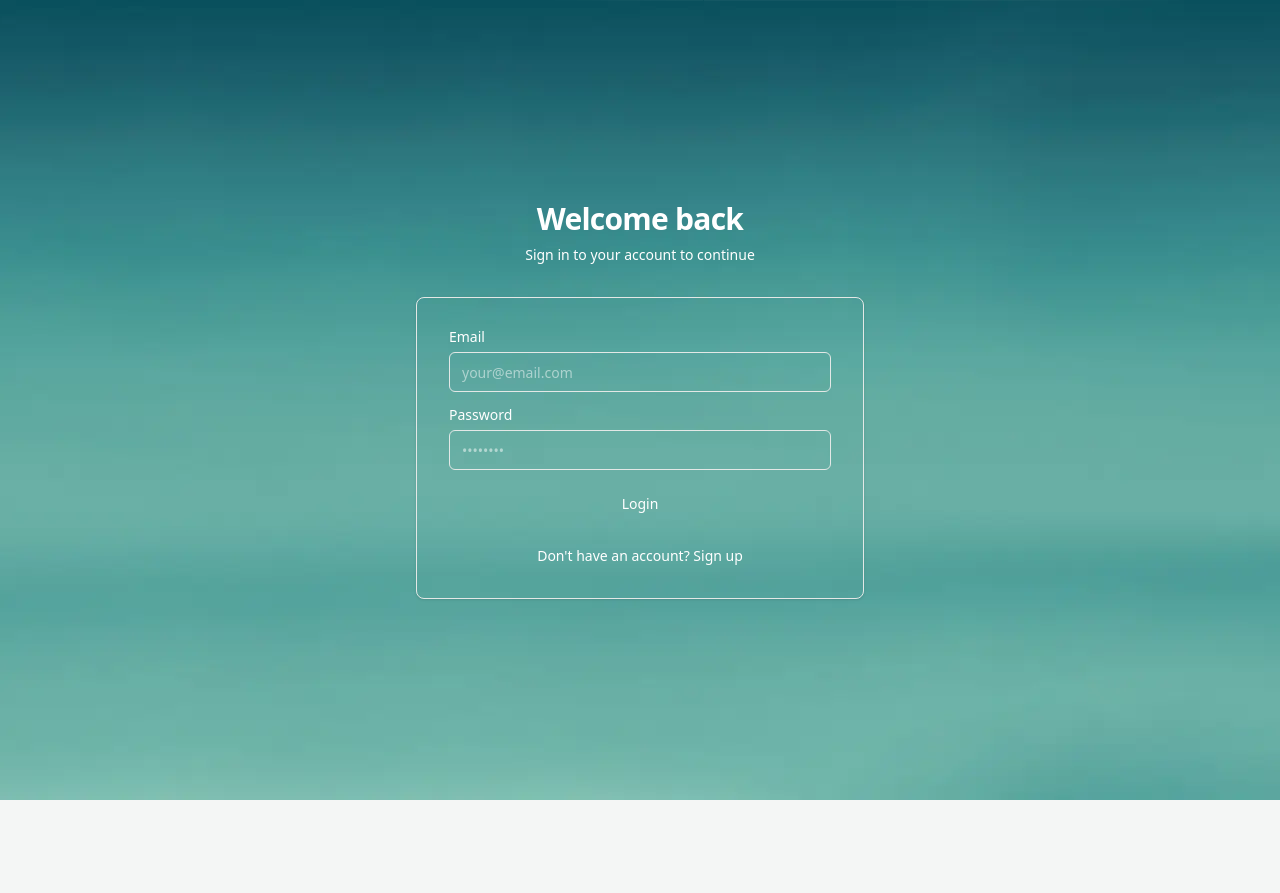
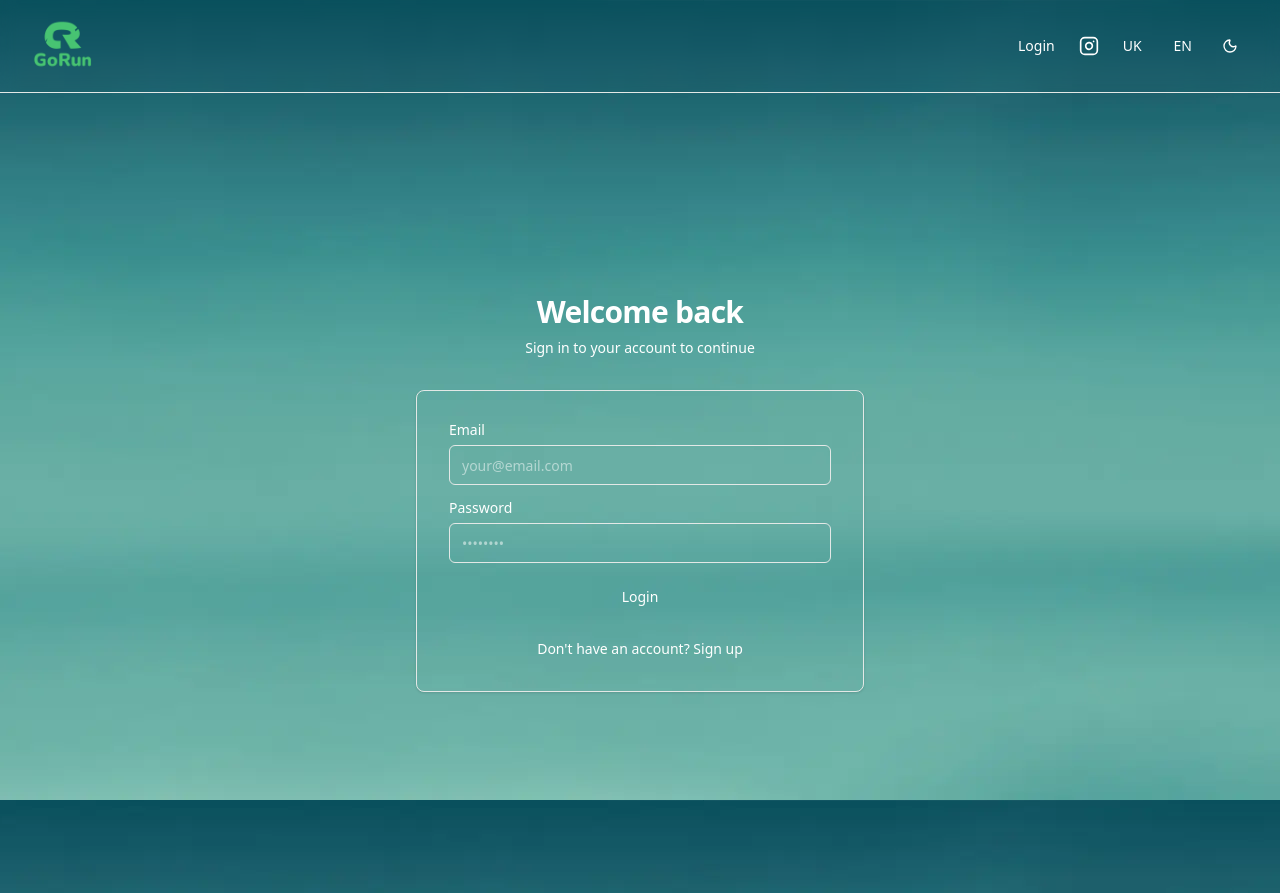
Before and after one commit to oryshchych/gorun-frontend, a Next.js app: page /en/login in a window 1280 px wide. Before the commit the page ends 800 px from the top, so only its background shows below. Built offline with nearby package versions, Linux system fonts and the light colour scheme; no server answers.

Commit message:
feat(Auth): Integrate Header component into Auth layout and update routing in Login and Register forms to include locale; enhance Header with user authentication dropdown menu.

```diff
--- a/app/[locale]/(auth)/layout.tsx
+++ b/app/[locale]/(auth)/layout.tsx
@@ -1,6 +1,7 @@
 "use client";
 
 import { motion } from "framer-motion";
+import Header from "@/components/layout/Header";
 
 export default function AuthLayout({
   children,
@@ -9,6 +10,7 @@ export default function AuthLayout({
 }) {
   return (
     <div className="min-h-screen bg-background">
+      <Header />
       <motion.div
         initial={{ opacity: 0, y: 20 }}
         animate={{ opacity: 1, y: 0 }}
--- a/components/auth/LoginForm.tsx
+++ b/components/auth/LoginForm.tsx
@@ -4,7 +4,7 @@ import { useState } from "react";
 import { useForm } from "react-hook-form";
 import { zodResolver } from "@hookform/resolvers/zod";
 import { useRouter } from "next/navigation";
-import { useTranslations } from "next-intl";
+import { useTranslations, useLocale } from "next-intl";
 import { useAuth } from "@/hooks/useAuth";
 import { createLoginSchema, type LoginFormData } from "@/lib/validations/auth";
 import { Button } from "@/components/ui/button";
@@ -22,6 +22,7 @@ import { handleApiError, showSuccessToast } from "@/lib/error-handler";
 
 export function LoginForm() {
   const router = useRouter();
+  const locale = useLocale();
   const { login } = useAuth();
   const [isLoading, setIsLoading] = useState(false);
   const t = useTranslations("auth");
@@ -45,7 +46,7 @@ export function LoginForm() {
         t("loginSuccessful"),
         tApiCodes
       );
-      router.push("/");
+      router.push(`/${locale}/events`);
     } catch (error: any) {
       handleApiError(error, t("loginFailed"), tApiCodes);
     } finally {
--- a/components/auth/RegisterForm.tsx
+++ b/components/auth/RegisterForm.tsx
@@ -4,7 +4,7 @@ import { useState } from "react";
 import { useForm } from "react-hook-form";
 import { zodResolver } from "@hookform/resolvers/zod";
 import { useRouter } from "next/navigation";
-import { useTranslations } from "next-intl";
+import { useTranslations, useLocale } from "next-intl";
 import { useAuth } from "@/hooks/useAuth";
 import {
   createRegisterSchema,
@@ -25,6 +25,7 @@ import { handleApiError, showSuccessToast } from "@/lib/error-handler";
 
 export function RegisterForm() {
   const router = useRouter();
+  const locale = useLocale();
   const { register } = useAuth();
   const [isLoading, setIsLoading] = useState(false);
   const t = useTranslations("auth");
@@ -54,7 +55,7 @@ export function RegisterForm() {
         t("registrationSuccessful"),
         tApiCodes
       );
-      router.push("/");
+      router.push(`/${locale}/events`);
     } catch (error: any) {
       handleApiError(error, t("registrationFailed"), tApiCodes);
     } finally {
--- a/components/layout/Header.tsx
+++ b/components/layout/Header.tsx
@@ -2,13 +2,26 @@
 
 import Link from "next/link";
 import { useLocale } from "next-intl";
+import { useTranslations } from "next-intl";
 import { ThemeToggle } from "./ThemeToggle";
 import LanguageSwitcher from "./LanguageSwitcher";
 import Image from "next/image";
-import { Instagram } from "lucide-react";
+import { Instagram, User, LogOut } from "lucide-react";
+import { useAuth } from "@/hooks/useAuth";
+import { Button } from "@/components/ui/button";
+import {
+  DropdownMenu,
+  DropdownMenuContent,
+  DropdownMenuItem,
+  DropdownMenuLabel,
+  DropdownMenuSeparator,
+  DropdownMenuTrigger,
+} from "@/components/ui/dropdown-menu";
 
 export default function Header() {
   const locale = useLocale();
+  const t = useTranslations("nav");
+  const { isAuthenticated, isLoading, user, logout } = useAuth();
 
   const instagramUrl = "https://instagram.com/gorun.lviv";
 
@@ -41,6 +54,49 @@ export default function Header() {
         </div>
 
         <div className="flex items-center gap-2">
+          {/* Auth: Login / Register or User menu */}
+          {!isLoading && (
+            <>
+              {isAuthenticated ? (
+                <DropdownMenu>
+                  <DropdownMenuTrigger asChild>
+                    <Button
+                      variant="outline"
+                      size="icon-sm"
+                      className="rounded-full"
+                      aria-label={t("profile")}
+                    >
+                      <User className="h-4 w-4" aria-hidden="true" />
+                    </Button>
+                  </DropdownMenuTrigger>
+                  <DropdownMenuContent align="end" className="w-56">
+                    <DropdownMenuLabel className="font-normal">
+                      <span className="truncate block">
+                        {user?.name || user?.email || ""}
+                      </span>
+                    </DropdownMenuLabel>
+                    <DropdownMenuSeparator />
+                    <DropdownMenuItem
+                      onSelect={() => logout()}
+                      className="cursor-pointer"
+                    >
+                      <LogOut className="mr-2 h-4 w-4" aria-hidden="true" />
+                      {t("logout")}
+                    </DropdownMenuItem>
+                  </DropdownMenuContent>
+                </DropdownMenu>
+              ) : (
+                <Button variant="ghost" size="sm" asChild>
+                  <Link
+                    href={`/${locale}/login`}
+                    className="focus:outline-none focus:ring-2 focus:ring-ring focus:ring-offset-2 rounded-md"
+                  >
+                    {t("login")}
+                  </Link>
+                </Button>
+              )}
+            </>
+          )}
           {/* Instagram */}
           <a
             href={instagramUrl}
```
